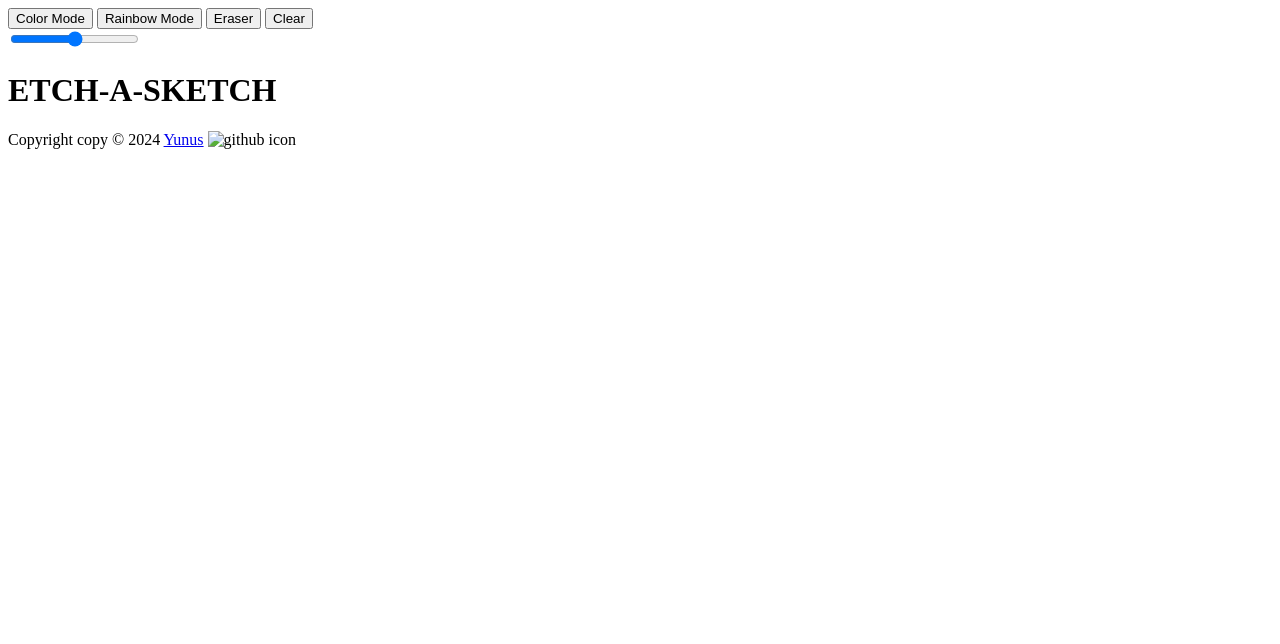
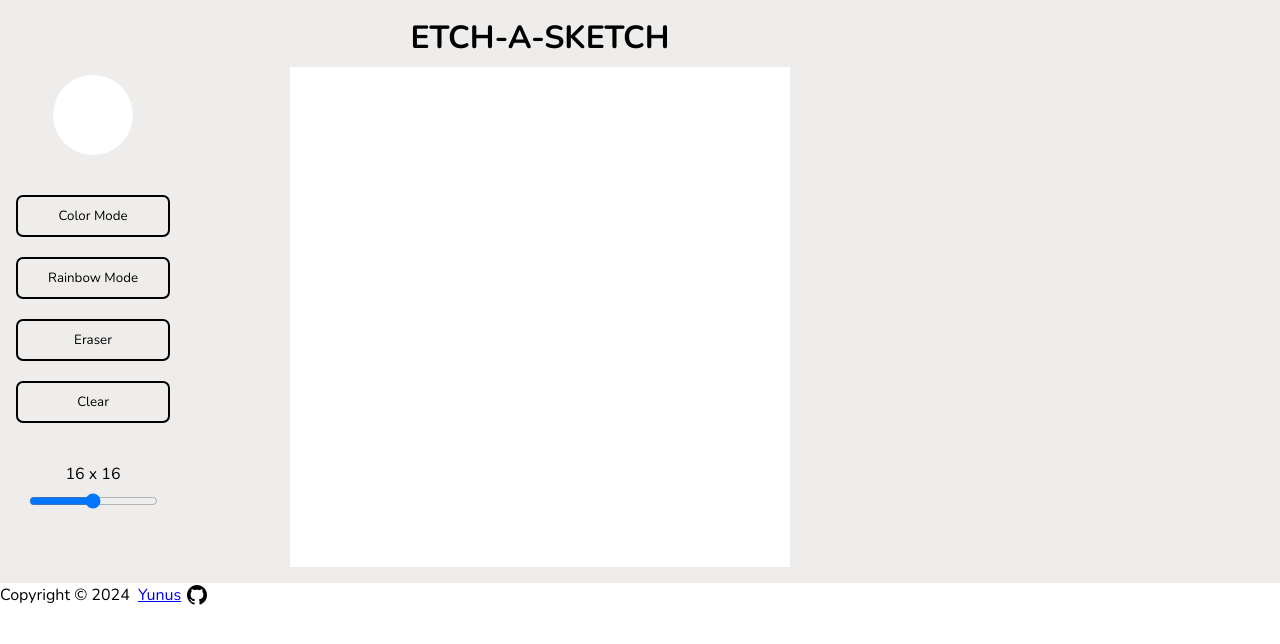
Before and after one commit to IdrissiYouness/etch-a-sketch-odin, a plain HTML site: page index.html in a window 1280 px wide. Drawn offline with nearby package versions, Linux system fonts and the light colour scheme.

Commit message:
Add initial style for the page

```diff
--- a/index.html
+++ b/index.html
@@ -14,13 +14,16 @@
 
         </div>
         <div class="options-btns">
-            <button class="color-mode">Color Mode</button>
-            <button class="rainbow-mode">Rainbow Mode</button>
-            <button class="eraser-btn">Eraser</button>
-            <button class="clear-btn">Clear</button>
+            <button class="btn color-mode">Color Mode</button>
+            <button class="btn rainbow-mode">Rainbow Mode</button>
+            <button class="btn eraser-btn">Eraser</button>
+            <button class="btn clear-btn">Clear</button>
         </div>
-        <div class="div-setting"></div>
-        <input type="range" class="">
+        <div class="div-setting">
+            <label class="setting-title" for="div-changer">16 x 16</label>
+            <input type="range" id="div-changer" class="">
+        </div>
+
     </div>
     <div class="sketch-container">
         <h1 class="sketch-header">ETCH-A-SKETCH</h1>
@@ -30,9 +33,9 @@
 </div>
 
 <footer>
-    <p>Copyright copy &copy; 2024
-        <a href="github.com/IdrissiYouness" class="">Yunus</a>
-        <img src="" alt="github icon">
+    <p>Copyright &copy; 2024 &nbsp;
+        <a href="https://github.com/IdrissiYouness" class="">Yunus</a> &nbsp;
+        <img src="icons/mdi_github.svg" alt="github icon"> &nbsp;
    </p>
 </footer>
 </body>
--- a/style.css
+++ b/style.css
@@ -0,0 +1,84 @@
+
+@import url('https://fonts.googleapis.com/css2?family=Nunito:ital,wght@0,200..1000;1,200..1000&display=swap');
+
+*{
+    margin: 0;
+    font-family: "Nunito", sans-serif;
+}
+
+.global-container{
+    display: flex;
+    flex-direction: row;
+    background-color: #EEEDEB;
+    justify-content: start;
+    gap: 120px;
+    padding: 16px;
+}
+
+
+
+.options-btns{
+    display: flex;
+    flex-direction: column;
+    gap:20px;
+    align-items: center;
+}
+
+.color-pick{
+   background-color: white;
+   border-radius: 50%;
+   width: 80px;
+   height: 80px;
+}
+
+.left-menu{
+    display: flex;
+    flex-direction: column;
+    gap:40px;
+    justify-content: center;
+    align-items: center;
+}
+
+.btn{
+    padding: 10px 30px;
+    width:100%;
+    background-color: #EEEDEB;
+    border: 2px solid;
+    border-radius: 7px;
+}
+
+.btn:hover{
+   background-color: black;
+   color: #EEEDEB;
+   cursor: pointer;
+}
+
+.sketch-container{
+    display: flex;
+    flex-direction: column;
+    justify-content: center;
+    align-items: center;
+    gap:8px;
+}
+
+
+.sketch-divs{
+    width: 31.25rem;
+    height: 31.25rem;
+    background-color: white;
+}
+
+
+.div-setting{
+    display: flex;
+    flex-direction: column;
+    text-align: center;
+    gap: 8px;
+}
+
+
+p{
+    display: flex;
+    align-items: center;
+
+}
```
Also changed, not shown: icons/mdi_github.svg (added).
